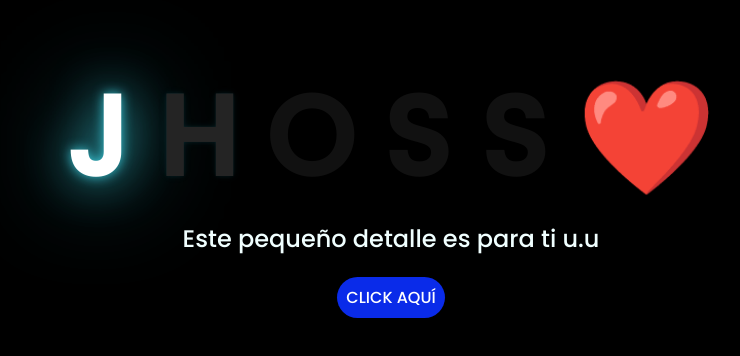
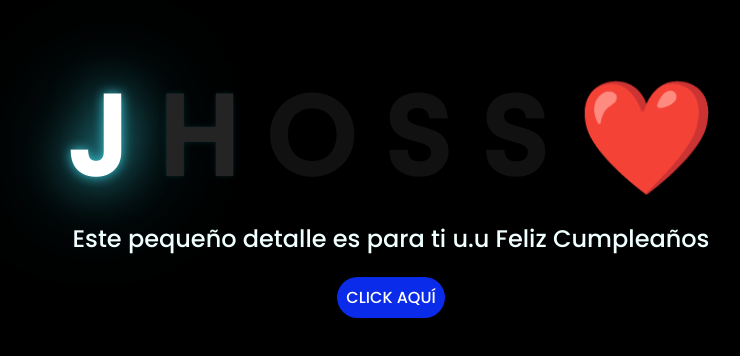
Before and after one commit to LilDicky322/Jhoss-3, a plain HTML site: page index.html in a window 1280 px wide. Shown: the part 150-506 px from the top of the page, without its empty margins (257-997 px from the left). Drawn offline with Linux system fonts and the light colour scheme.

Commit message:
Update index.html

```diff
--- a/index.html
+++ b/index.html
@@ -7,7 +7,7 @@
     <meta name="viewport" content="width=device-width, initial-scale=1.0">
     <link rel="stylesheet" href="css/style.css">
     <link rel="icon" href="img/flowers.png" type="image/x-icon">
-    <title>Jhoss❤️</title>
+    <title>ZuL</title>
 </head>
 
 <body>
@@ -20,7 +20,7 @@
         <span>❤️</span>
     </div>
     <div class="description">
-        <span>Este pequeño detalle es para ti u.u</span>
+        <span>Este pequeño detalle es para ti u.u Feliz Cumpleaños</span>
     </div>
     <div class="button">
         <button class="botones">
```
